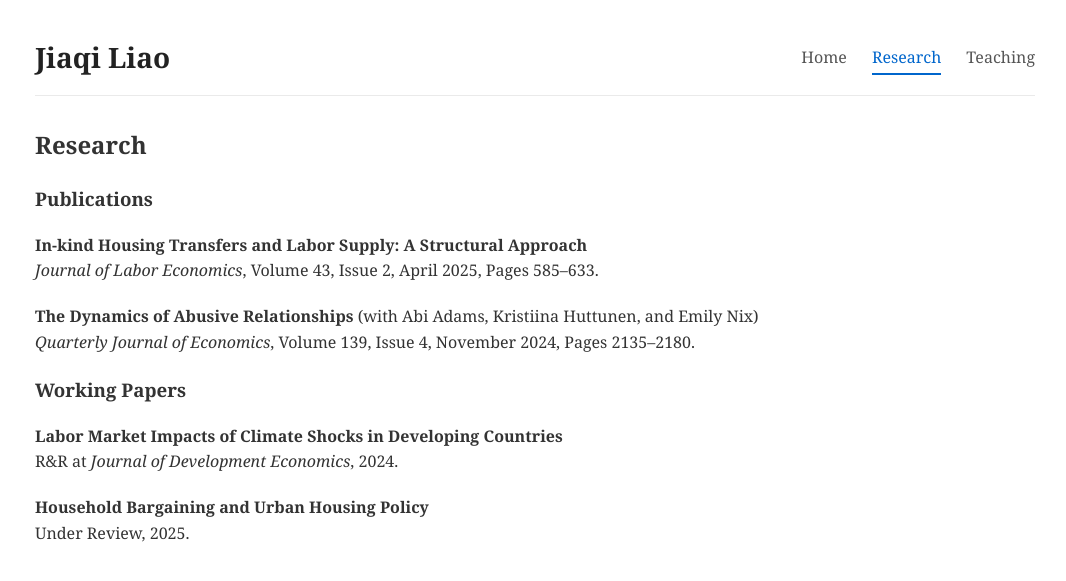
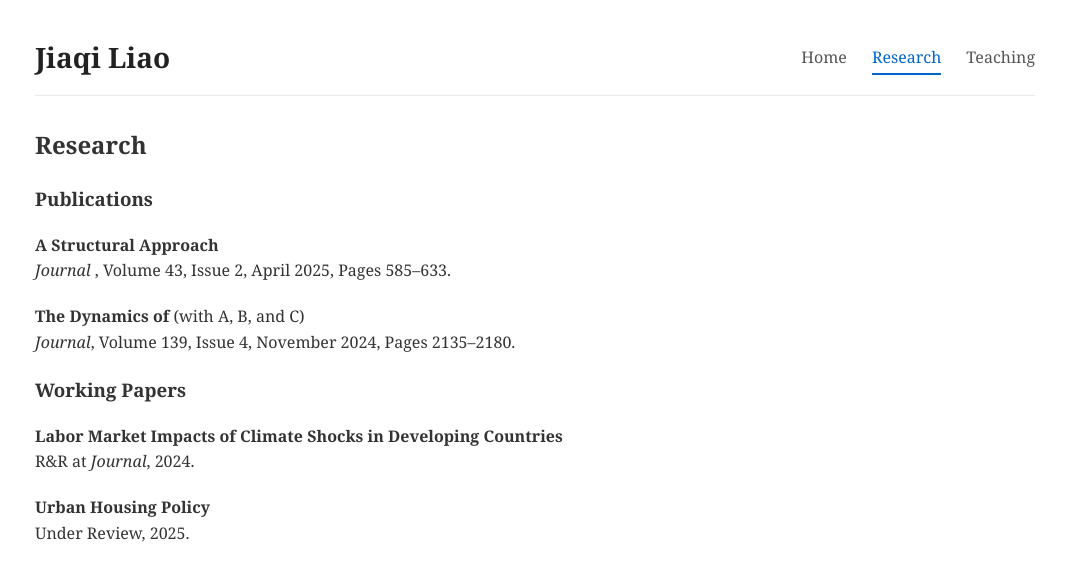
Before and after one commit to jiaqiliao6/jiaqiliao6.github.io, a Jekyll site: the page built from research.html, in a window 1280 px wide. Shown: the top 581 px of the page, without its empty margins (105-1171 px from the left). Built offline with Jekyll 4.4.1, drawn with Linux system fonts in a browser that asks for light colours.

Commit message:
Update research.html

```diff
--- a/research.html
+++ b/research.html
@@ -9,12 +9,12 @@ permalink: /research.html
 <h3>Publications</h3>
 <ul class="paper-list">
   <li>
-    <strong>In-kind Housing Transfers and Labor Supply: A Structural Approach</strong><br>
-    <em>Journal of Labor Economics</em>, Volume 43, Issue 2, April 2025, Pages 585–633.
+    <strong>A Structural Approach</strong><br>
+    <em>Journal </em>, Volume 43, Issue 2, April 2025, Pages 585–633.
   </li>
   <li>
-    <strong>The Dynamics of Abusive Relationships</strong> (with Abi Adams, Kristiina Huttunen, and Emily Nix)<br>
-    <em>Quarterly Journal of Economics</em>, Volume 139, Issue 4, November 2024, Pages 2135–2180.
+    <strong>The Dynamics of </strong> (with A, B, and C)<br>
+    <em>Journal</em>, Volume 139, Issue 4, November 2024, Pages 2135–2180.
   </li>
 </ul>
 
@@ -22,10 +22,10 @@ permalink: /research.html
 <ul class="paper-list">
   <li>
     <strong>Labor Market Impacts of Climate Shocks in Developing Countries</strong><br>
-    R&R at <em>Journal of Development Economics</em>, 2024.
+    R&R at <em>Journal</em>, 2024.
   </li>
   <li>
-    <strong>Household Bargaining and Urban Housing Policy</strong><br>
+    <strong>Urban Housing Policy</strong><br>
     Under Review, 2025.
   </li>
 </ul>
```
